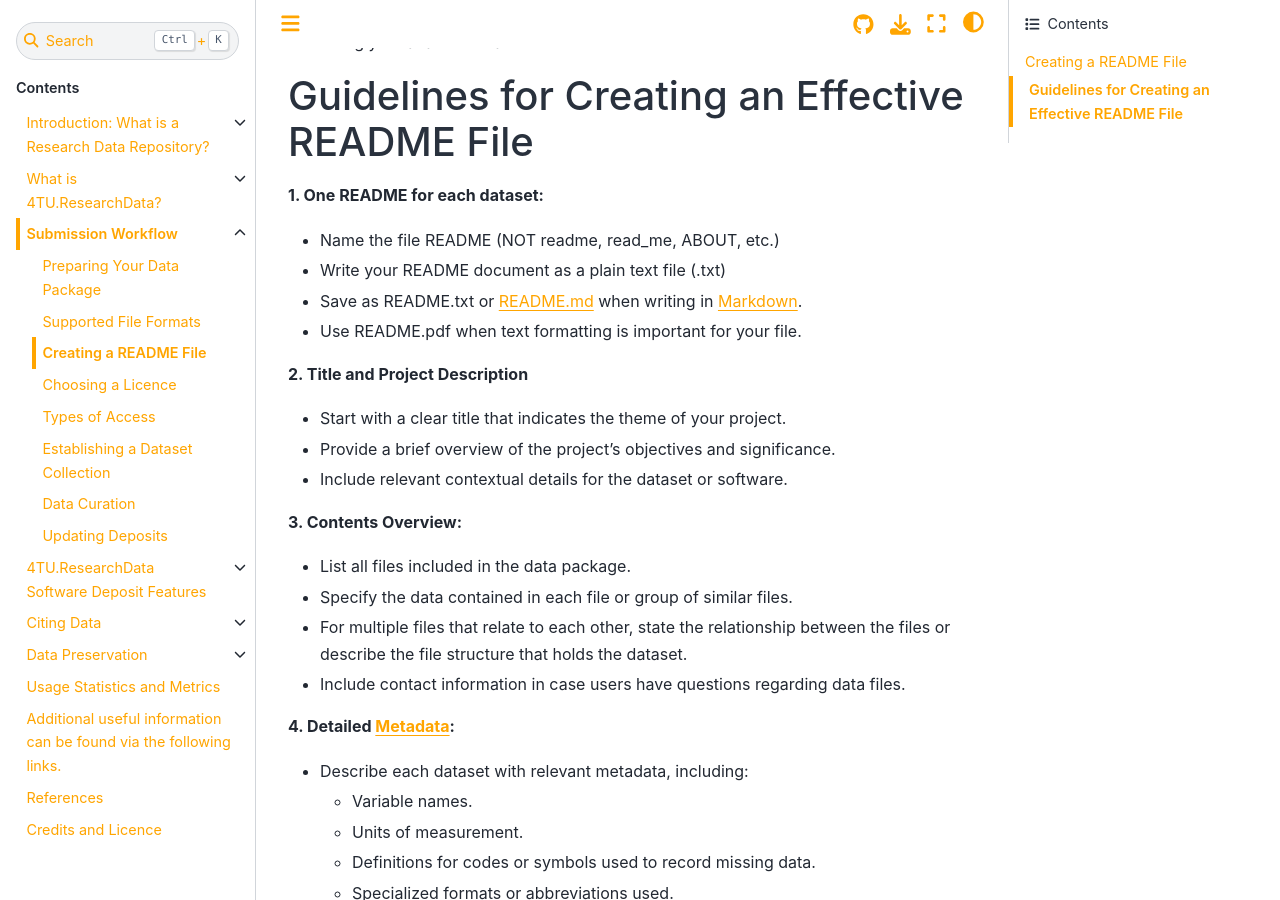
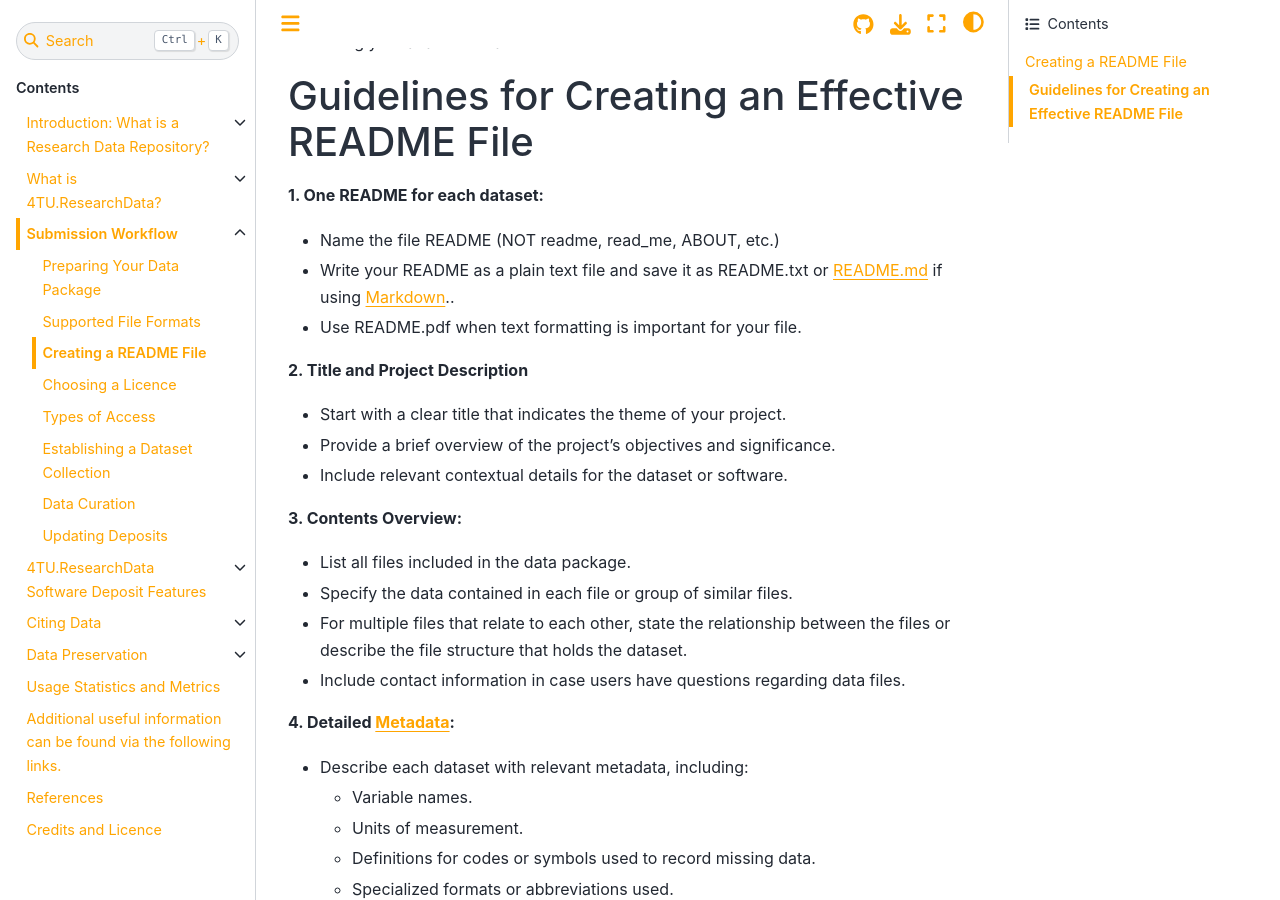
Before and after one commit to TUDelft-books/FAIR4TU_Submission_Help, a Jupyter Book: the page built from book/submission_workflow/readme_and_documentation.md, in a window 1280 px wide and 900 px high, scrolled down 362 px. Built offline with Jupyter Book 1.0.4 settings and Sphinx 7.4.7 and the Sphinx Book theme 1.1.4, drawn with Linux system fonts in a browser that asks for light colours; pages that are not in the unit, such as notebooks, are missing from menus; comment, search, counter and statistics services are not loaded.

Commit message:
Update readme_and_documentation.md

```diff
--- a/book/submission_workflow/readme_and_documentation.md
+++ b/book/submission_workflow/readme_and_documentation.md
@@ -8,8 +8,7 @@ Reusing your data not only amplifies its impact but also contributes to the adva
 
 **1. One README for each dataset:**
 * Name the file README (NOT readme, read_me, ABOUT, etc.)
-* Write your README document as a plain text file (.txt)
-* Save as README.txt or README.md when writing in [Markdown](https://en.wikipedia.org/wiki/Markdown).
+* Write your README as a plain text file and save it as README.txt or README.md if using [Markdown](https://en.wikipedia.org/wiki/Markdown)..
 * Use README.pdf when text formatting is important for your file.
 
 **2. Title and Project Description**
```
